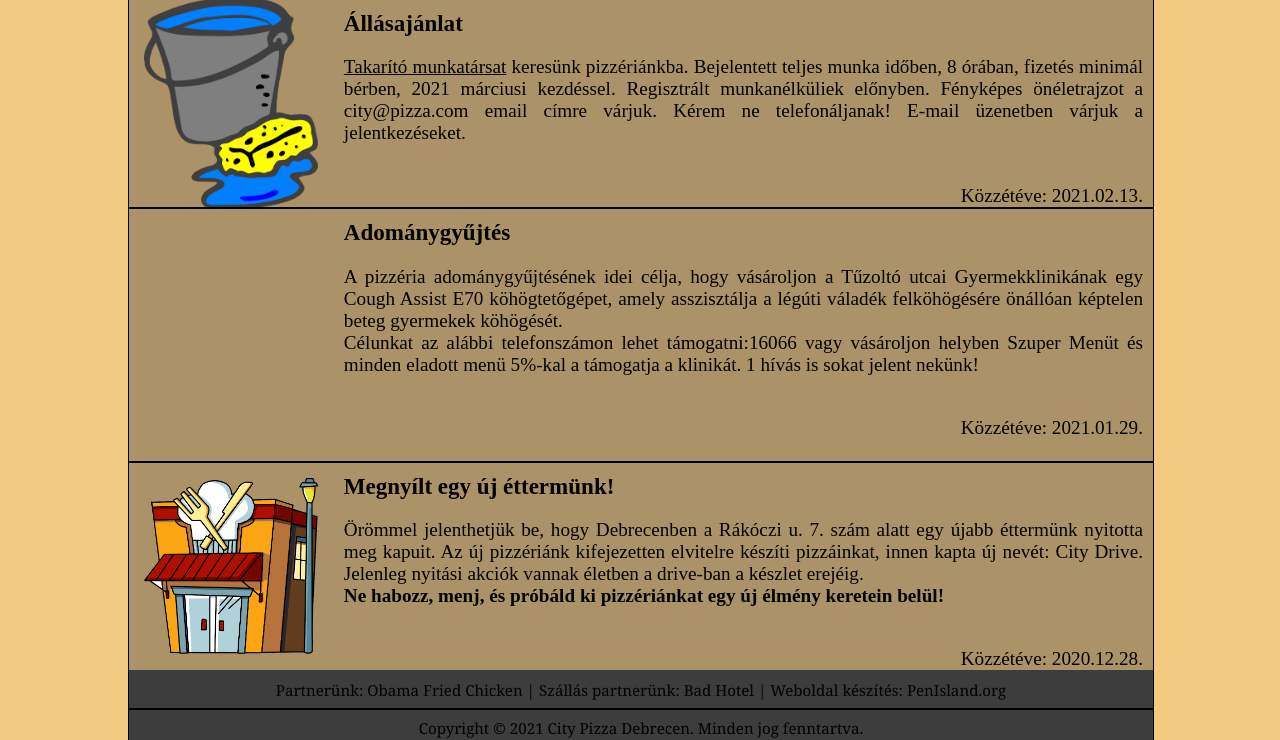
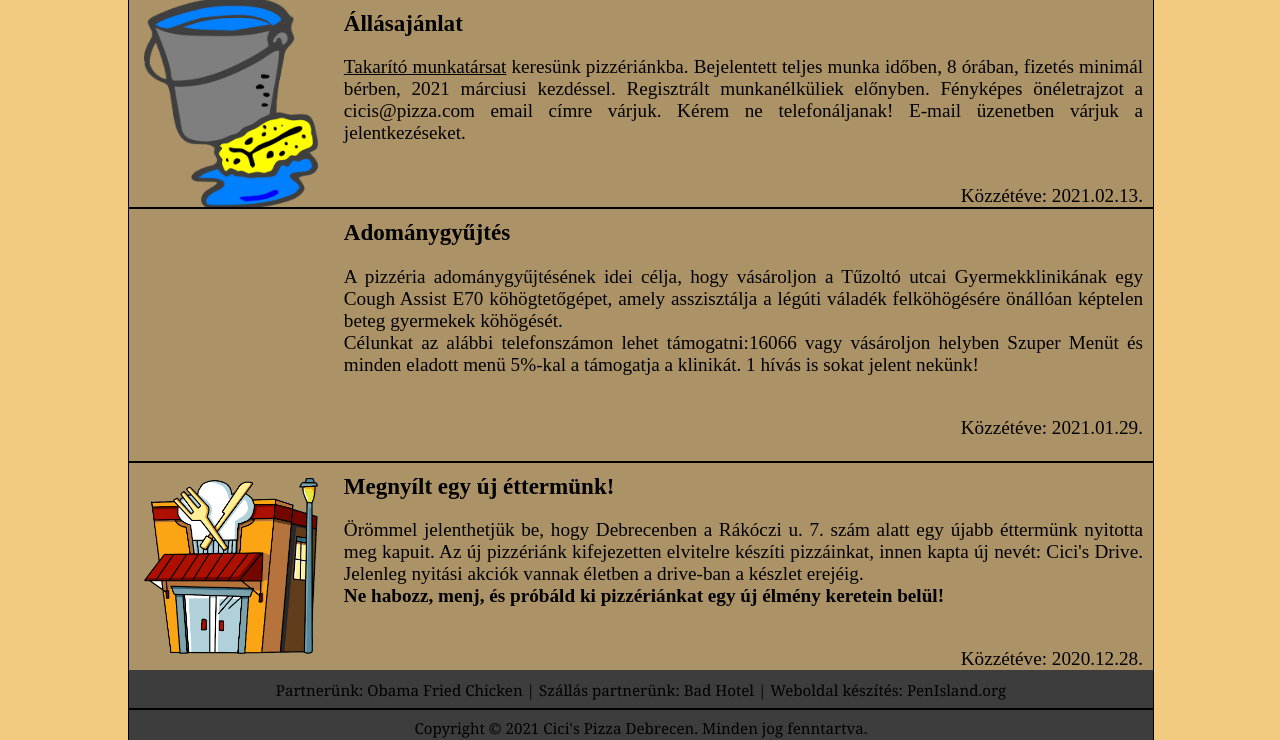
Before and after one commit to palocziimi/City_pizza, a plain HTML site: page hirek.html in a window 1280 px wide. Shown: the part 107-847 px from the top of the page. Drawn offline with Linux system fonts and the light colour scheme.

Commit message:
Update hirek.html

```diff
--- a/hirek.html
+++ b/hirek.html
@@ -3,7 +3,7 @@
 
 <head>
     <meta charset="UTF-8">
-    <title>City Pizza - Hírek</title>
+    <title>Cici's Pizza - Hírek</title>
     <link rel="shortcut icon" type="image/jpg" href="kepek/logók/hírek.png"/>
     <link rel="stylesheet" href="style2.css">
 </head>
@@ -28,7 +28,7 @@
                     <td class="szoveg">
                         <h6>Állásajánlat</h6>
                         <p><u>Takarító munkatársat</u> keresünk pizzériánkba. Bejelentett teljes munka időben, 8 órában, fizetés minimál bérben, 2021 márciusi kezdéssel. Regisztrált munkanélküliek előnyben.
-                            Fényképes önéletrajzot a <a href="mailto:city@pizza.com">city@pizza.com</a> email címre várjuk.
+                            Fényképes önéletrajzot a <a href="mailto:cicis@pizza.com">cicis@pizza.com</a> email címre várjuk.
                             Kérem ne telefonáljanak!
                             E-mail üzenetben várjuk a jelentkezéseket.</p><br><p class="datum">Közzétéve: 2021.02.13.</p>
                     </td>
@@ -49,7 +49,7 @@
                         <h6>Megnyílt egy új éttermünk!</h6>
                         <p>
                             Örömmel jelenthetjük be, hogy Debrecenben a Rákóczi u. 7. szám alatt egy újabb éttermünk nyitotta meg kapuit.
-                            Az új pizzériánk kifejezetten elvitelre készíti pizzáinkat, innen kapta új nevét: City Drive. Jelenleg nyitási
+                            Az új pizzériánk kifejezetten elvitelre készíti pizzáinkat, innen kapta új nevét: Cici's Drive. Jelenleg nyitási
                             akciók vannak életben a drive-ban a készlet erejéig.<br><b>Ne habozz, menj, és próbáld ki pizzériánkat egy új élmény keretein belül!</b>
                         </p><br><p class="datum">Közzétéve: 2020.12.28.</p>
                     </td>
@@ -62,7 +62,7 @@
                   | Weboldal készítés: <a href="https://www.penisland.net/" target="blank">PenIsland.org</a></p>
             <hr>
             <p>
-                Copyright © 2021 City Pizza Debrecen. Minden jog fenntartva.
+                Copyright © 2021 Cici's Pizza Debrecen. Minden jog fenntartva.
             </p>
         </div>
     </div>
```
